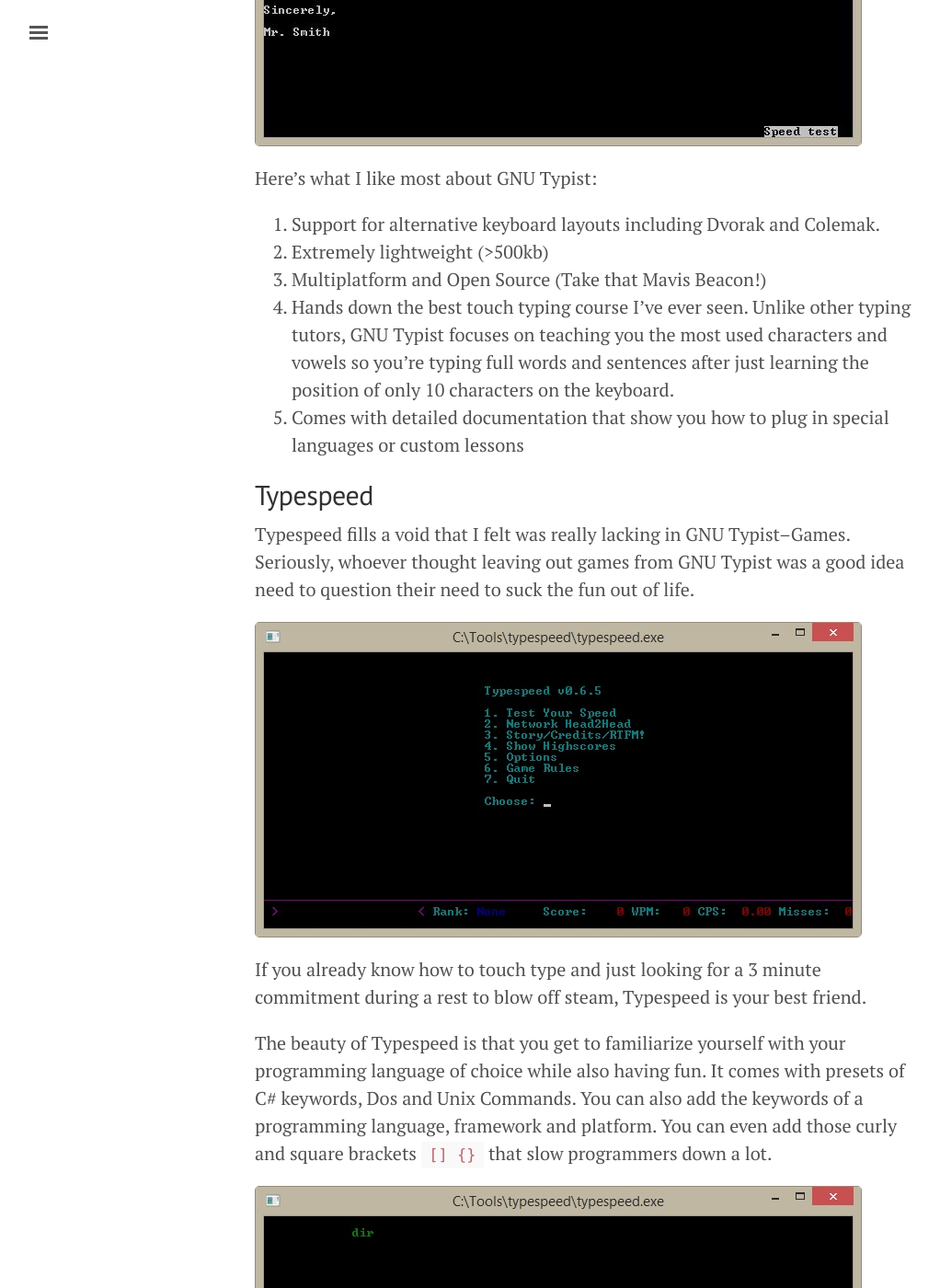
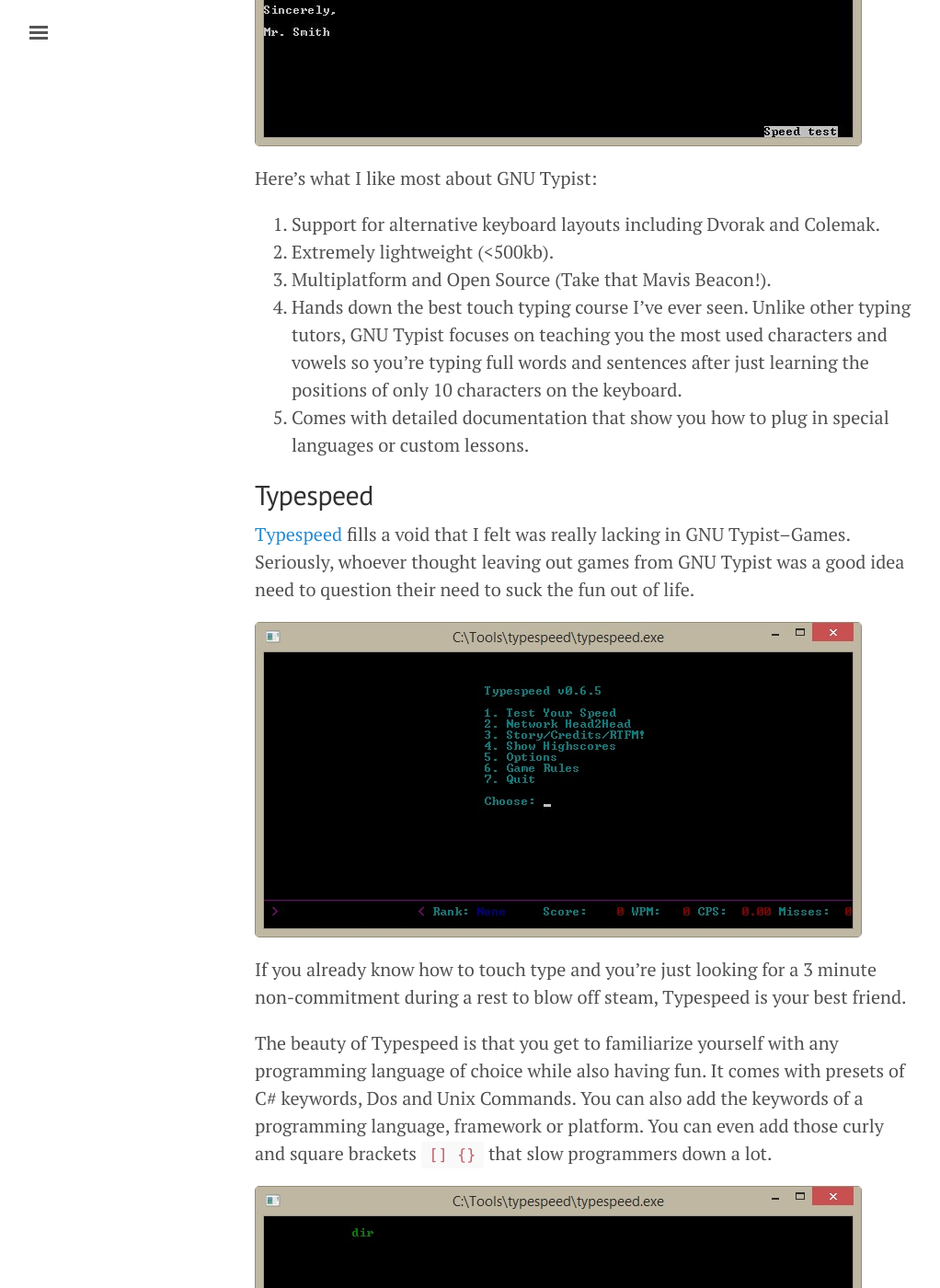
Before and after one commit to bosahchude/blog, a Jekyll site: the page built from _posts/2016-10-21-improving-typing-skills.md, in a window 1280 px wide and 1400 px high, scrolled down 2117 px. Shown: the whole window at 92% size, without its empty margins (3-1025 px from the left). Built offline with Jekyll 4.4.1, drawn with Linux system fonts in a browser that asks for light colours; some of the changed text lies outside the part shown.

Commit message:
Corrected errors in 'typing speed' blog entry

```diff
--- a/_posts/2016-10-21-improving-typing-skills.md
+++ b/_posts/2016-10-21-improving-typing-skills.md
@@ -3,6 +3,7 @@ layout: post
 title: Command-Line Tools for Improving Typing Skills.
 date: 2016-10-21
 category: reporting
+tags:
 ---
 I've been programming for over 10 years and I haven't given too much thought to
 typing speed. It's just something I haven't cared about--until recently.
@@ -36,8 +38,8 @@ that would help you the way they have helped me improve my typing skills.
 
 The typing tutors I recommend are:
 
-1. [GNU Typist]()
-2. [Typespeed]()
+1. [GNU Typist](https://www.gnu.org/software/gtypist/index.html)
+2. [Typespeed](http://typespeed.sourceforge.net/)
 
 Unlike generic typing tutors out there like Mavis Beacon, these two apps are
 multiplatform, extremely lightweight and customizable to the core. I've used
@@ -59,30 +61,30 @@ text on a black background which helps with concentration.
 Here's what I like most about GNU Typist:
 
 1. Support for alternative keyboard layouts including Dvorak and Colemak.
-2. Extremely lightweight (>500kb)
-3. Multiplatform and Open Source (Take that Mavis Beacon!)
+2. Extremely lightweight (<500kb).
+3. Multiplatform and Open Source (Take that Mavis Beacon!).
 4. Hands down the best touch typing course I've ever seen. Unlike other typing
 tutors, GNU Typist focuses on teaching you the most used characters and vowels
-so you're typing full words and sentences after just learning the position of only
+so you're typing full words and sentences after just learning the positions of only
 10 characters on the keyboard.
 5. Comes with detailed documentation that show you how to plug in special
-languages or custom lessons
+languages or custom lessons.
 
 ## Typespeed
 
-Typespeed fills a void that I felt was really lacking in GNU Typist--Games.
+[Typespeed](http://typespeed.sourceforge.net/) fills a void that I felt was really lacking in GNU Typist--Games.
 Seriously, whoever thought leaving out games from GNU Typist was a good idea
 need to question their need to suck the fun out of life.
 
 ![Typespeed]({{site.baseurl}}/assets/images/Typespeed.jpg)
 
-If you already know how to touch type and just looking for a 3 minute commitment
-during a rest to blow off steam, Typespeed is your best friend.
+If you already know how to touch type and you're just looking for a 3 minute
+non-commitment during a rest to blow off steam, Typespeed is your best friend.
 
-The beauty of Typespeed is that you get to familiarize yourself with your
+The beauty of Typespeed is that you get to familiarize yourself with any
 programming language of choice while also having fun. It comes with presets of
 C# keywords, Dos and Unix Commands. You can also add the keywords of a programming
-language, framework and platform. You can even add those curly and square brackets
+language, framework or platform. You can even add those curly and square brackets
 `[] {}` that slow programmers down a lot.
 
 ![Typespeed]({{site.baseurl}}/assets/images/Typespeed-2.jpg)
```
Also changed, not shown: other parts of _posts/2016-10-21-improving-typing-skills.md (+11 -9 lines).
